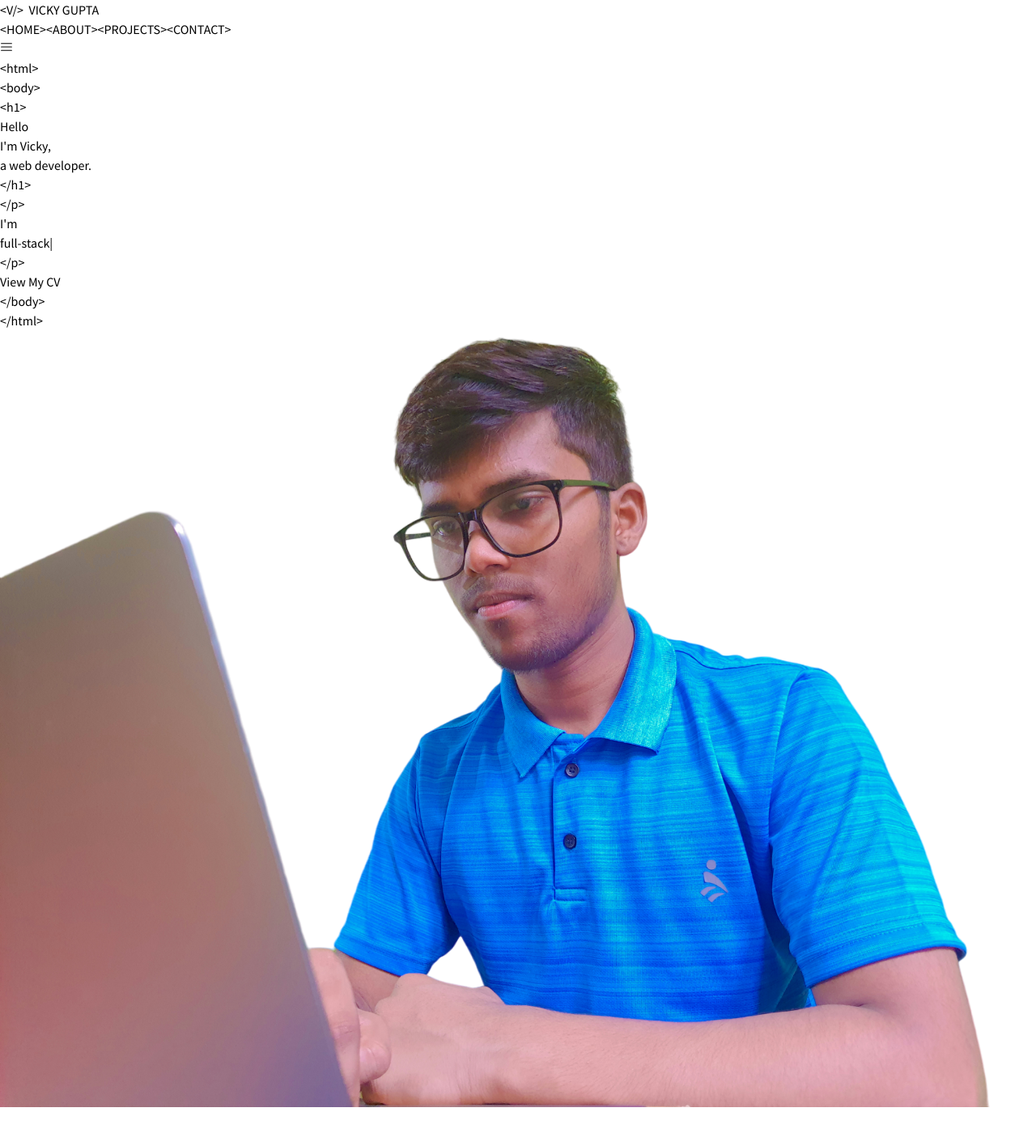
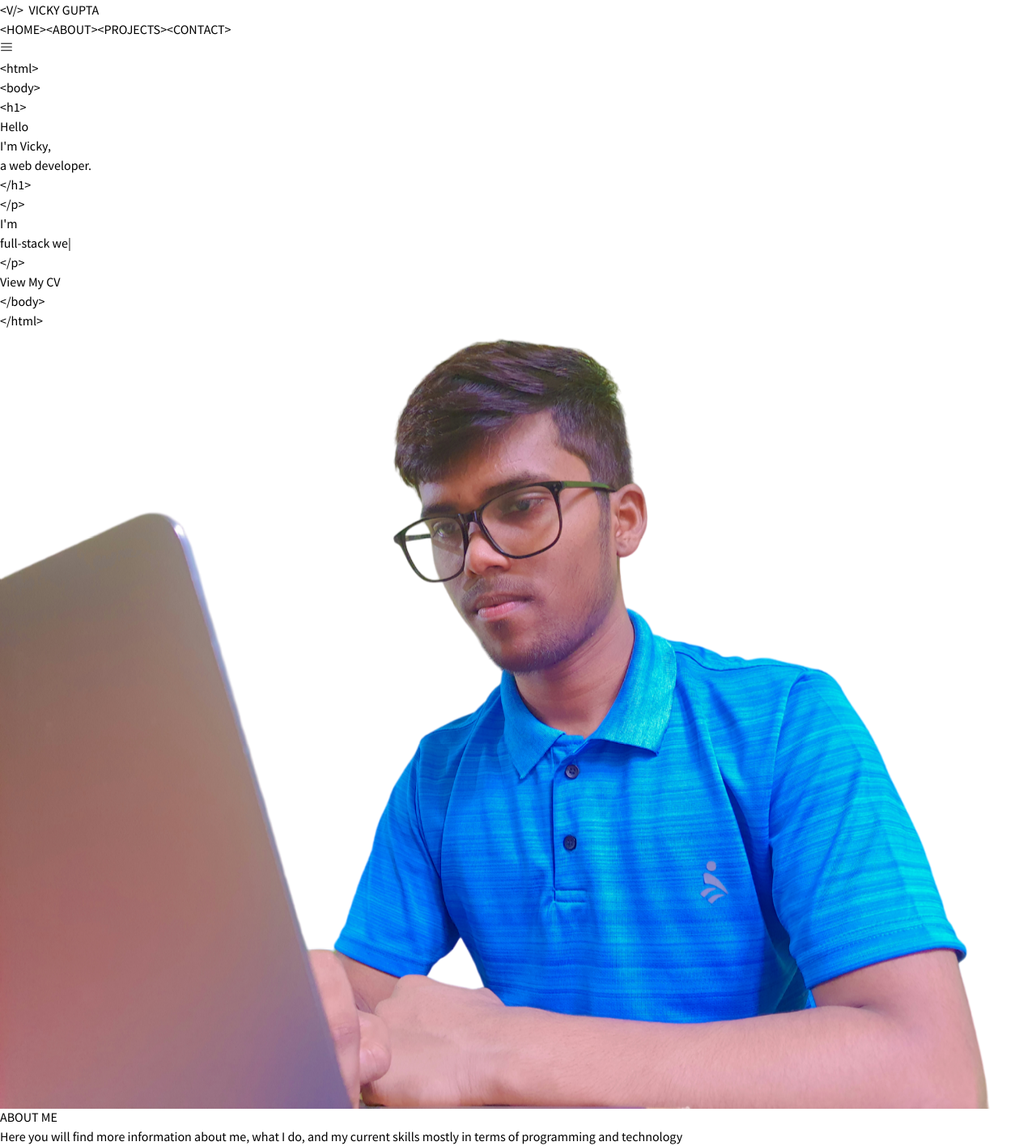
Before and after one commit to vickyguptaa7/portfolio, a React (Vite) app: page / in a window 1280 px wide. Shown: the whole page at 81% size. Before the commit the page ends 1368 px from the top, so only its background shows below. Built offline with nearby package versions, Linux system fonts and the light colour scheme.

Commit message:
animated the picture and added wrapper to align on large screen

```diff
--- a/package.json
+++ b/package.json
@@ -15,6 +15,7 @@
     "react-icons": "^4.9.0",
     "react-router": "^6.11.2",
     "react-router-dom": "^6.11.2",
+    "tailwind-merge": "^1.13.0",
     "typewriter-effect": "^2.19.0"
   },
   "devDependencies": {
--- a/src/App.tsx
+++ b/src/App.tsx
@@ -1,12 +1,13 @@
 import "./App.css";
+import About from "./components/About";
 import Home from "./components/Home";
 import Navbar from "./components/Navbar";
 function App() {
   return (
-    <div className="min-w-[320px]">
+    <div className="min-w-[360px]">
       <Navbar />
       <Home />
-
+      <About />
     </div>
   );
 }
--- a/src/components/About.tsx
+++ b/src/components/About.tsx
@@ -1,7 +1,22 @@
+import Wrapper from "./wrapper";
+
 function About() {
   return (
-    <div>About</div>
-  )
+    <Wrapper>
+      <section className="px-8 mt-24">
+        <div className="flex flex-col items-center justify-center header">
+          <h1 className="text-[color:var(--color-primary)] text-3xl font-bold mb-2 text-center">
+            ABOUT ME
+          </h1>
+          <div className="h-[0.30rem] w-10 bg-[color:var(--color-primary)] rounded-full"></div>
+          <p className="mt-4 text-[--secondary-text-color] text-center">
+            Here you will find more information about me, what I do, and my
+            current skills mostly in terms of programming and technology
+          </p>
+        </div>
+      </section>
+    </Wrapper>
+  );
 }
 
-export default About
+export default About;
--- a/src/components/Home.tsx
+++ b/src/components/Home.tsx
@@ -1,11 +1,13 @@
 import TypewriterComponent from "typewriter-effect";
 import myImg from "../assets/myimg.png";
 import "../styles.css";
+import Wrapper from "./wrapper";
 
 function Home() {
   return (
-    <section className="flex md:h-[calc(100vh-76px)] min-h-[550px] px-12 sm:px-16 lg:px-20 xl:px-24 items-center justify-between">
-      <div className="relative flex flex-col items-start justify-center cursor-default">
+    <Wrapper>
+      <section className="relative flex min-h-[500px] items-center justify-between px-4 mt-16 md:mt-0 md:px-8 md:h-screen">
+        <div className="flex flex-col items-start justify-center cursor-default ">
           <p className="text-sm text-gray-300 duration-1000 hover:translate-x-5 hover:duration-300 hover:scale-110">
             &lt;html&gt;
           </p>
@@ -16,19 +18,19 @@ function Home() {
             &lt;h1&gt;
           </p>
           <div className="flex flex-col mt-2 px-9">
-          <h1 className="text-5xl font-semibold tracking-wider duration-1000 hover:translate-x-8 hover:duration-300 hover:scale-110 drop-shadow-lg shadow-black">
+            <h1 className="text-4xl font-semibold tracking-wider duration-1000 sm:text-5xl hover:translate-x-8 hover:duration-300 hover:scale-110 drop-shadow-lg shadow-black">
               Hello
               <br />
             </h1>
-          <h1 className="mt-2 text-5xl font-semibold tracking-wider duration-1000 hover:translate-x-8 hover:duration-300 hover:scale-110 drop-shadow-lg shadow-black">
+            <h1 className="mt-2 text-4xl font-semibold tracking-wider duration-1000 sm:text-5xl hover:translate-x-8 hover:duration-300 hover:scale-110 drop-shadow-lg shadow-black">
               I'm{" "}
-            <span className="text-[color:var(--primary-text-color)] text-5xl font-semibold">
+              <span className="text-[color:var(--primary-text-color)] text-4xl  sm:text-5xl font-semibold">
                 {" "}
                 Vicky
               </span>
               ,
             </h1>
-          <h1 className="mt-2 text-5xl font-semibold tracking-wider duration-1000 hover:translate-x-8 hover:duration-300 hover:scale-110 drop-shadow-lg shadow-black">
+            <h1 className="mt-2 text-4xl font-semibold tracking-wider duration-1000 sm:text-5xl hover:translate-x-8 hover:duration-300 hover:scale-110 drop-shadow-lg shadow-black whitespace-nowrap">
               a web developer.
             </h1>
           </div>
@@ -43,9 +45,9 @@ function Home() {
             <TypewriterComponent
               options={{
                 strings: [
-                "full-stack web developer",
-                "data structures and algorithms enthusiast",
-                "a student",
+                  "full-stack web developer.",
+                  "DSA enthusiast.",
+                  "a student.",
                 ],
                 autoStart: true,
                 delay: 100,
@@ -53,7 +55,7 @@ function Home() {
                 cursorClassName:
                   " text-2xl text-[color:var(--primary-text-color)] ",
                 wrapperClassName:
-                "text-[color:var(--primary-text-color)] text-2xl font-semibold drop-shadow-lg shadow-black",
+                  "text-[color:var(--primary-text-color)] text-xl sm:text-2xl font-semibold drop-shadow-lg shadow-black",
               }}
             />
           </p>
@@ -70,10 +72,10 @@ function Home() {
             &lt;/html&gt;
           </p>
         </div>
-      <div className="absolute h-10 w-6 border-2 border-black  rounded-3xl bottom-6 translate-x-[50%] right-[50%] hidden sm:flex items-start justify-center">
+        <div className="absolute h-10 w-6 border-2 border-black  rounded-3xl bottom-6 translate-x-[50%] right-[50%] hidden md:flex items-start justify-center">
           <div className="w-1.5 my-1 bg-black rounded-full aspect-square mouse"></div>
         </div>
-      <div className="overflow-hidden rounded-full aspect-auto h-96 hidden md:flex md:right-16 md:w-[240px] lg:right-24 lg:w-[400px] absolute items-center justify-center xl:w-[480px] xl:right-36">
+        <div className="absolute overflow-hidden change aspect-auto h-96 hidden md:flex  md:w-[240px] right-0 lg:w-[400px]  items-center justify-center xl:w-[480px] mb-12">
           <img
             src={myImg}
             alt=""
@@ -81,6 +83,7 @@ function Home() {
           />
         </div>
       </section>
+    </Wrapper>
   );
 }
 
--- a/src/components/Navbar.tsx
+++ b/src/components/Navbar.tsx
@@ -1,19 +1,21 @@
 import { useState } from "react";
 import { RxCross2, RxHamburgerMenu } from "react-icons/rx";
 import { Link } from "react-router-dom";
+import Wrapper from "./wrapper";
 
 function Navbar() {
   const [toggle, setToggle] = useState(false);
 
   return (
-    <nav className="flex flex-col items-center justify-between shadow  px-8 sm:px-12 lg:px-16 xl:px-20 text-[--tertiary-text-color]">
+    <nav className="flex flex-col items-center justify-between shadow text-[--tertiary-text-color] fixed top-0 w-full z-10 bg-white">
+      <Wrapper>
         <section className="flex items-center justify-between w-full">
           <Link
             to="/"
             className="flex gap-2 py-5 px-2 md:px-4 md:py-6 hover:text-[color:var(--primary-text-color)] duration-300 "
           >
-          <h1 className="font-[650] tracking-wider text-lg md:text-xl">
-            <span className="text-[color:var(--primary-text-color)] text-lg md:text-xl">
+            <h1 className="font-[650] tracking-wider text-xl lg:text-2xl">
+              <span className="text-[color:var(--primary-text-color)] text-xl lg:text-2xl">
                 &lt;V/&gt;
               </span>
               &nbsp; VICKY GUPTA
@@ -104,6 +106,7 @@ function Navbar() {
             </ul>
           ) : null}
         </section>
+      </Wrapper>
     </nav>
   );
 }
--- /dev/null
+++ b/src/components/wrapper.tsx
@@ -0,0 +1,8 @@
+interface IPROPS {
+  children: React.ReactNode;
+}
+function Wrapper({ children }: IPROPS) {
+  return <div className="w-full px-8 mx-auto sm:px-12 lg:px-16 xl:max-w-7xl">{children}</div>;
+}
+
+export default Wrapper;
--- a/src/styles.css
+++ b/src/styles.css
@@ -13,3 +13,30 @@
     transform: translateY(25px);
   }
 }
+
+.change {
+  border-radius: 76% 24% 52% 48% / 62% 84% 16% 38%;
+  animation: morph alternate-reverse 2s infinite linear;
+}
+
+@keyframes morph {
+  0% {
+    border-radius: 76% 24% 52% 48% / 62% 84% 16% 38%;
+  }
+  25% {
+    border-radius: 59% 41% 52% 48% / 62% 84% 16% 38%;
+    transform: translateY(2px);
+  }
+  50% {
+    border-radius: 49% 51% 52% 48% / 62% 64% 36% 38%;
+    transform: translateY(4px);
+  }
+  75% {
+    border-radius: 31% 69% 52% 48% / 74% 64% 36% 26%;
+    transform: translateY(6px);
+  }
+  100% {
+    border-radius: 23% 77% 35% 65% / 78% 47% 53% 22%;
+    transform: translateY(8px);
+  }
+}
```
Also changed, not shown: 1 other file (tests, documents, lock files or other folders). Lines whose indentation alone changed are shown as unchanged.
